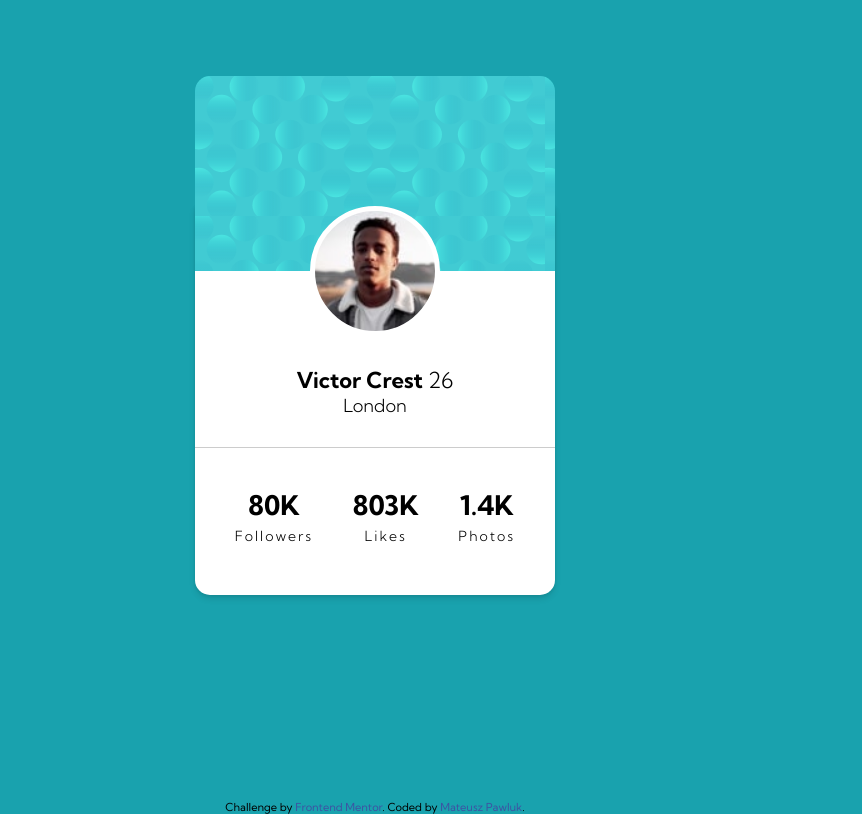
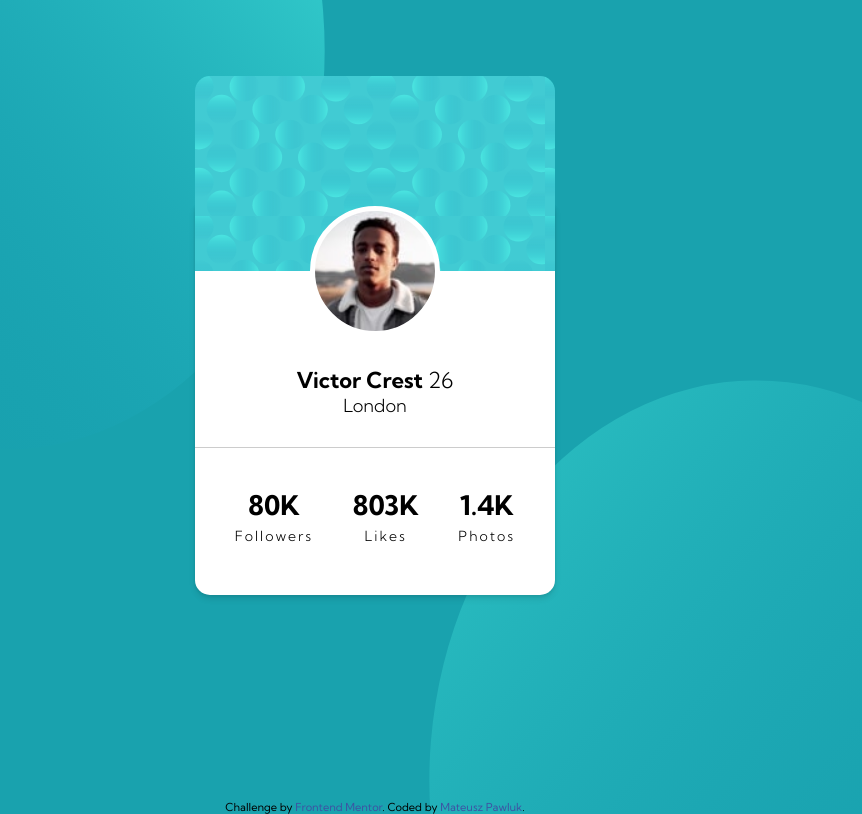
Before and after one commit to MatPawluk/profile-card-component-main, a plain HTML site: page index.html in a window 1280 px wide. Shown: the whole page, without its empty margins (265-1127 px from the left). Drawn offline with Linux system fonts and the light colour scheme.

Commit message:
Background

```diff
--- a/style.scss
+++ b/style.scss
@@ -1,13 +1,24 @@
 @use "./reset" as *;
 @use "./colors" as *;
-
+html,
+body {
+  height: 100%;
+}
 body {
   font-family: "Kumbh Sans", sans-serif;
   font-size: 18px;
   background-color: $dark-cyan;
-  position: relative;
-  z-index: 5;
-  background-color: $dark-cyan;
+  background-image: url(./images/bg-pattern-top.svg),
+    url(./images/bg-pattern-bottom.svg);
+  background-position: top -350px left -50px, bottom -380px right -67px;
+  background-size: 50% 100%, 51% 100%;
+  background-repeat: no-repeat, no-repeat;
+  min-height: 100vh;
+
+  @media screen and (max-width: 480px) {
+    background-position: top -100px left -200px, bottom 0px right -200px;
+    background-size: 100% 50%, 100% 50%;
+  }
 }
 
 main {
```
Also changed, not shown: style.css, 1 other file.
